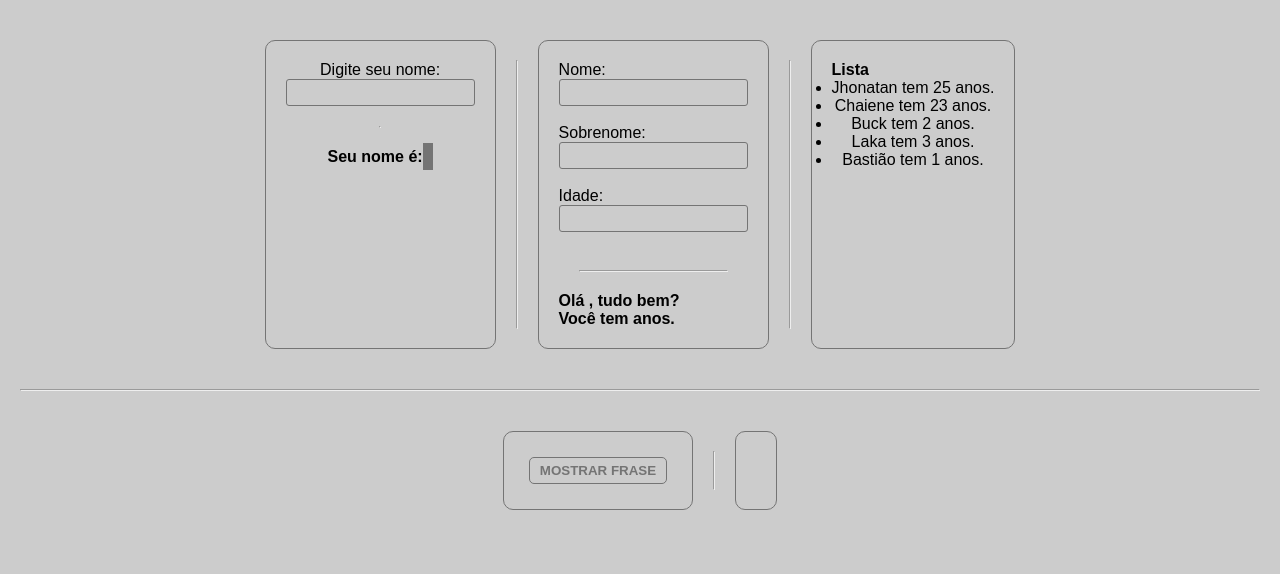
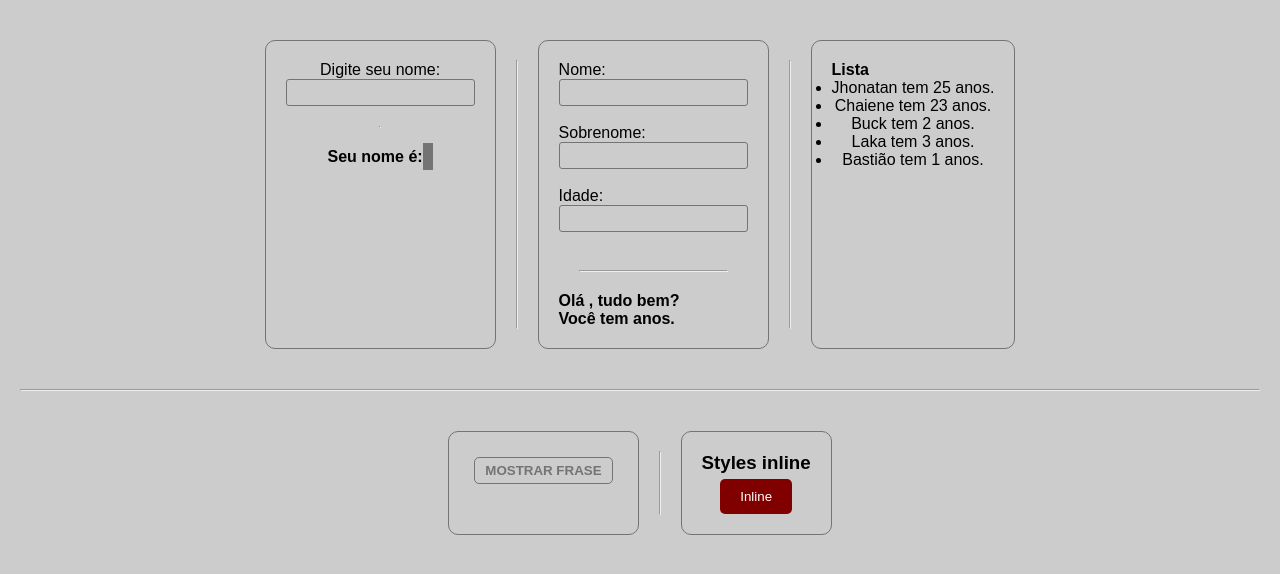
Before and after one commit to JhonatanGAlves/to-tests, a React (Create React App) app: page / in a window 1280 px wide. Shown: the top 574 px of the page. Built offline with nearby package versions, Linux system fonts and the light colour scheme.

Commit message:
creating component StylesInline

```diff
--- a/src/components/listsAndStyles/ListsAndStyles.tsx
+++ b/src/components/listsAndStyles/ListsAndStyles.tsx
@@ -1,10 +1,11 @@
 import React from 'react'
 import { StyledExerciseInput } from '../InputState'
+import StylesInLine from './StylesInLine'
 
 const ListsAndStyles = () => {
   return (
     <StyledExerciseInput>
-
+      <StylesInLine />
     </StyledExerciseInput>
   )
 }
--- /dev/null
+++ b/src/components/listsAndStyles/StylesInLine.tsx
@@ -0,0 +1,23 @@
+import React from 'react'
+
+const StylesInLine = () => {
+  return (
+    <div className='inLine'>
+      <h3 style={{ marginBottom: '5px' }}>Styles inline</h3>
+      <button style={
+        {
+          backgroundColor: '#800000',
+          color: '#FFF',
+
+          padding: '10px 20px',
+          border: '0',
+          borderRadius: '5px'
+        }
+      }
+      >Inline
+      </button>
+    </div>
+  )
+}
+
+export default StylesInLine
```
